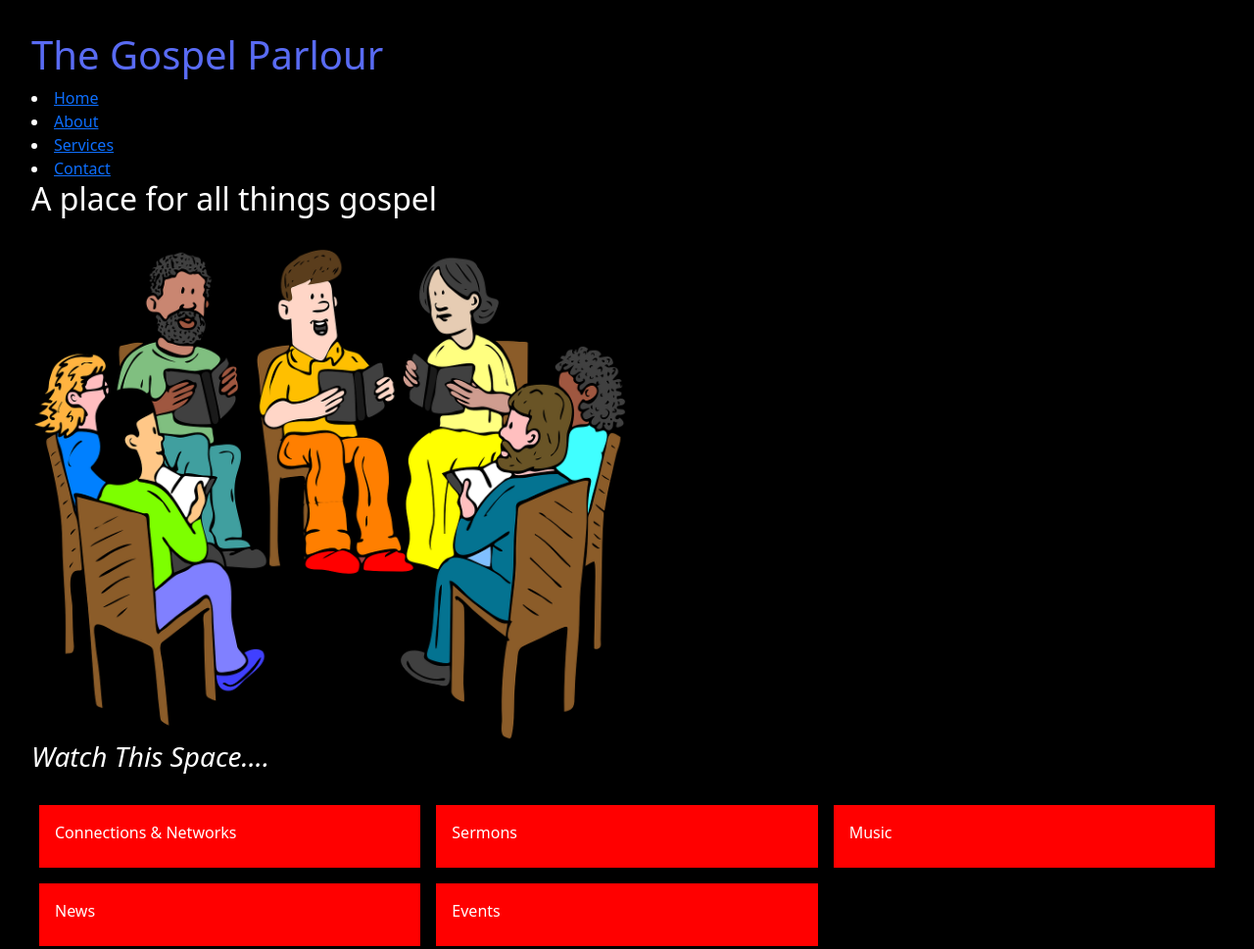
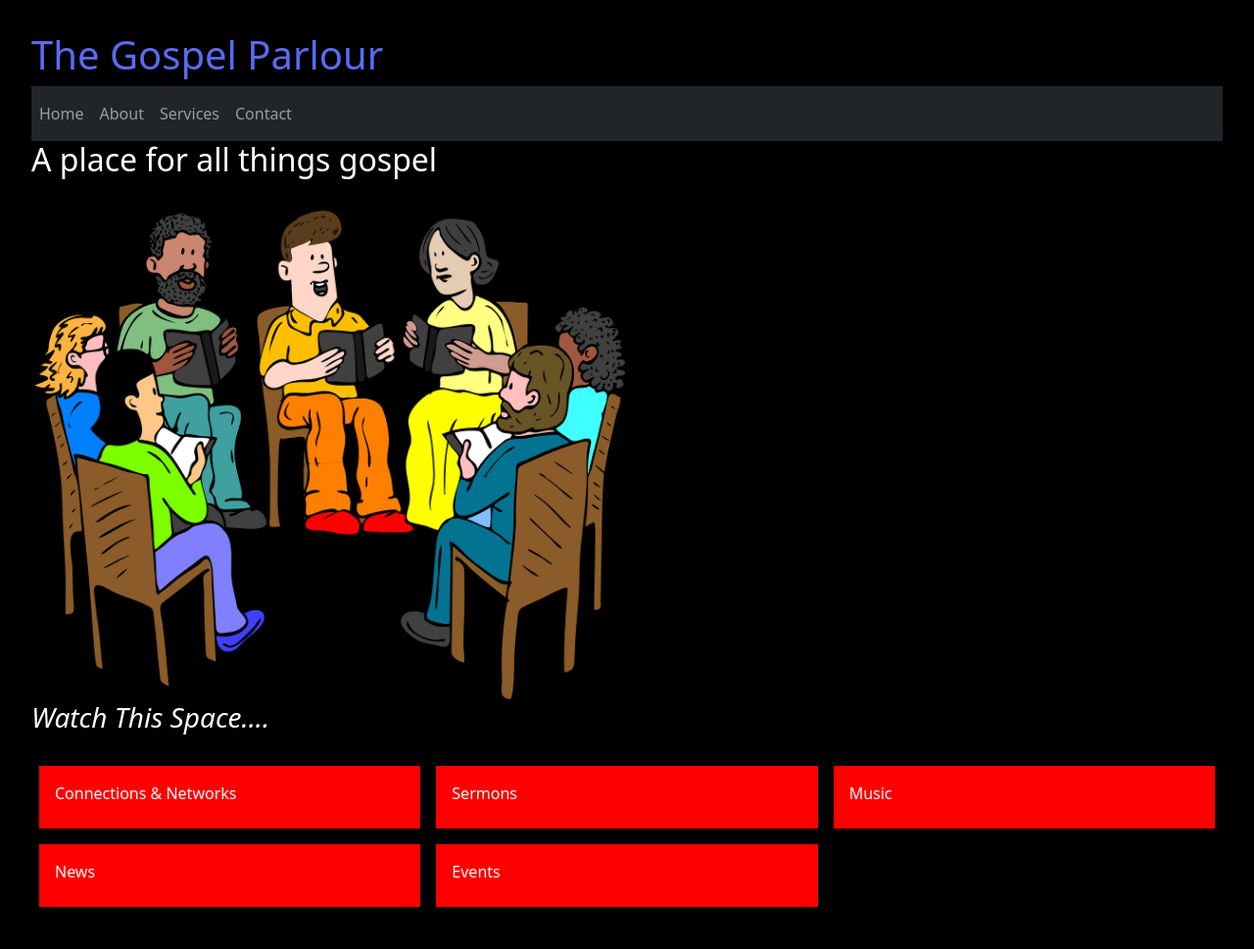
Before and after one commit to PrinceAyo1/gospelParlour, a plain HTML site: page index.html in a window 1280 px wide. Shown: the whole page at 98% size. Drawn offline with nearby package versions, Linux system fonts and the light colour scheme.

Commit message:
started adapting code with bootstrap - changed the navigation bar using the navbar features

```diff
--- a/index.html
+++ b/index.html
@@ -20,11 +20,17 @@
     </header>
 
     <div class="navigation-menu">
-      <nav>
-        <li><a href="Home">Home</a></li>
-        <li><a href="About">About</a></li>
-        <li><a href="Services">Services</a></li>
-        <li><a href="Contact">Contact</a></li>
+      <nav class="navbar navbar-expand-lg bg-dark navbar-dark">
+        <ul class="navbar-nav">
+          <li class="nav-item"><a class="nav-link" href="Home">Home</a></li>
+          <li class="nav-item"><a class="nav-link" href="About">About</a></li>
+          <li class="nav-item">
+            <a class="nav-link" href="Services">Services</a>
+          </li>
+          <li class="nav-item">
+            <a class="nav-link" href="Contact">Contact</a>
+          </li>
+        </ul>
       </nav>
     </div>
 
@@ -44,5 +50,10 @@
       <div class="section">Events</div>
     </div>
   </body>
+  <script
+    src="https://cdn.jsdelivr.net/npm/bootstrap@5.2.0-beta1/dist/js/bootstrap.bundle.min.js"
+    integrity="sha384-pprn3073KE6tl6bjs2QrFaJGz5/SUsLqktiwsUTF55Jfv3qYSDhgCecCxMW52nD2"
+    crossorigin="anonymous"
+  ></script>
   <script src="script.js"></script>
 </html>
```
